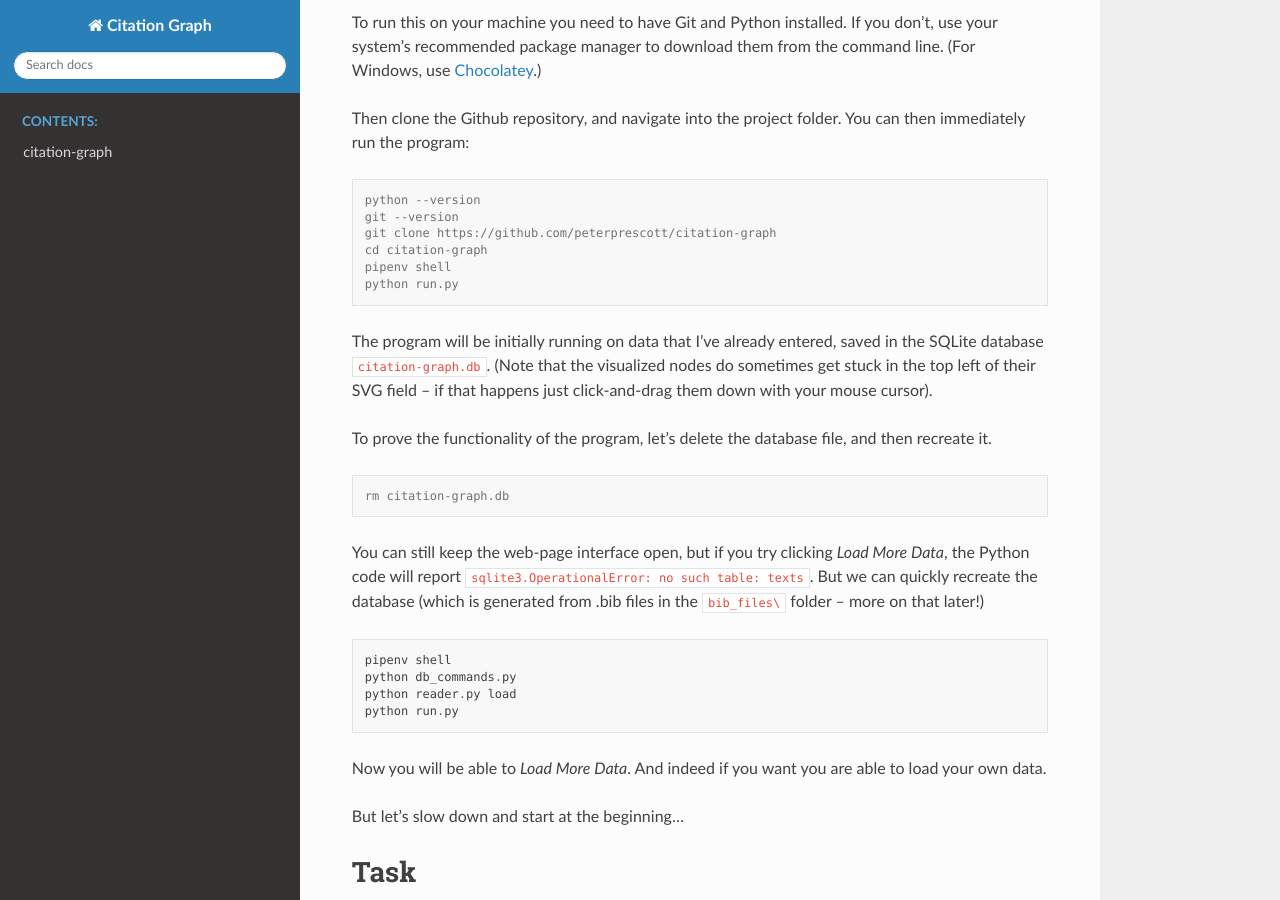
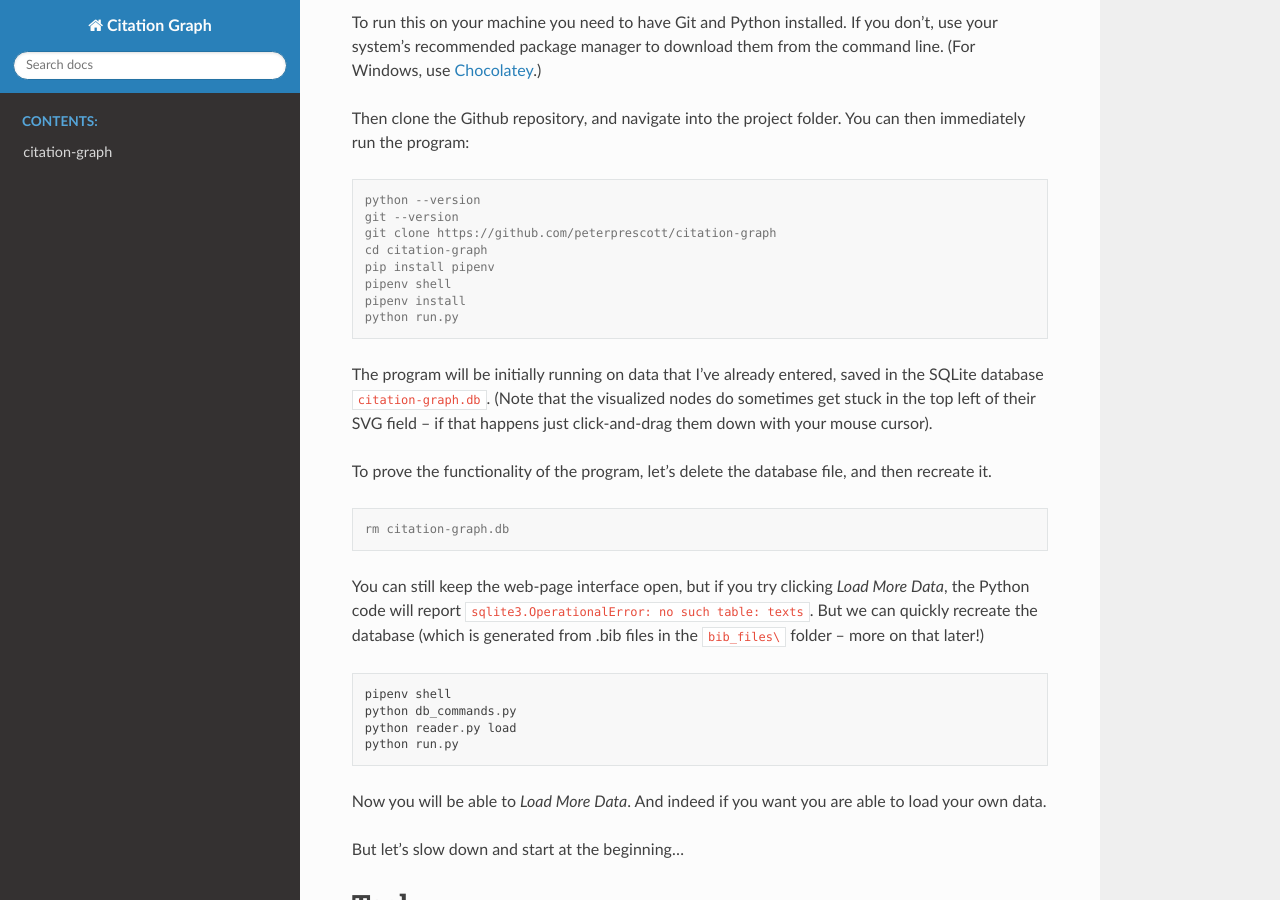
Before and after one commit to peterprescott/citation-graph, a Sphinx documentation site: the page built from docs/README.rst, in a window 1280 px wide and 900 px high, scrolled down 402 px. Built offline with Sphinx 7.4.7 and the Read the Docs theme 2.0.0, drawn with Linux system fonts in a browser that asks for light colours.

Commit message:
update docs

```diff
--- a/docs/README.rst
+++ b/docs/README.rst
@@ -26,7 +26,9 @@ Then clone the Github repository, and navigate into the project folder. You can
    git --version
    git clone https://github.com/peterprescott/citation-graph
    cd citation-graph
+   pip install pipenv
    pipenv shell
+   pipenv install
    python run.py
 
 The program will be initially running on data that I've already entered, saved in the SQLite database ``citation-graph.db``. (Note that the visualized nodes do sometimes get stuck in the top left of their SVG field -- if that happens just click-and-drag them down with your mouse cursor).
```
Also changed, not shown: 1 other file.
